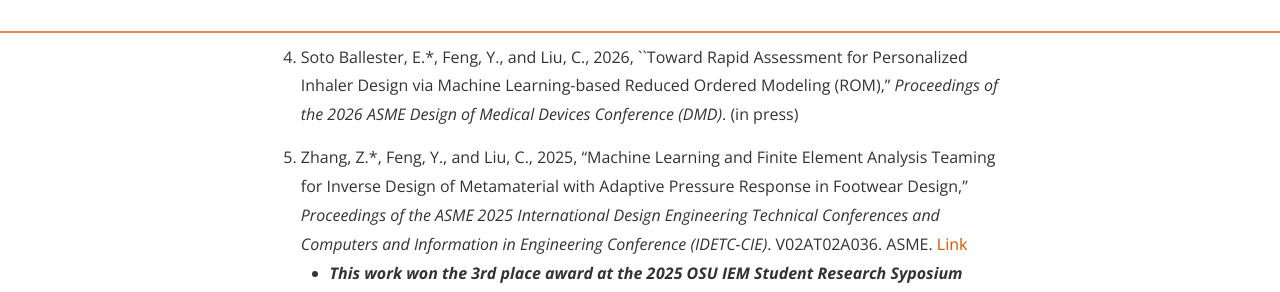
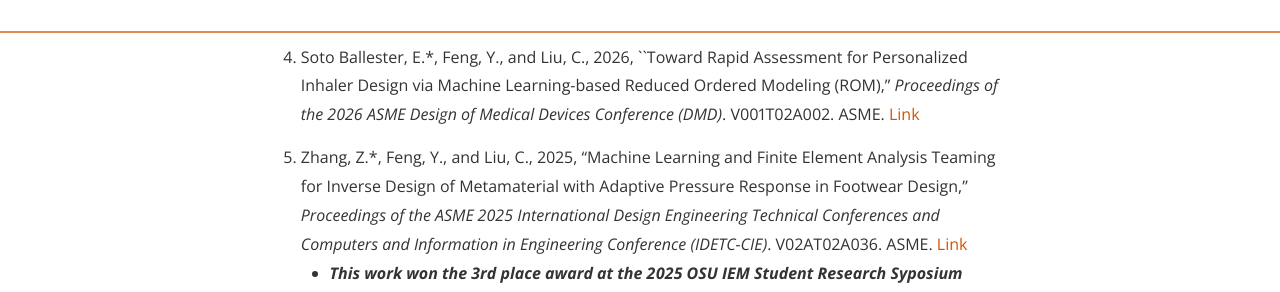
Before and after one commit to stars-laboratory/stars-laboratory.github.io, a Jekyll site: the page built from Dpublications.md, in a window 1280 px wide and 900 px high, scrolled down 5362 px. Shown: the part 157-449 px from the top of the window. Built offline with Jekyll 4.4.1, drawn with Linux system fonts in a browser that asks for light colours; nearby versions of some CDN libraries.

Commit message:
Update Dpublications.md
Information Update

```diff
--- a/Dpublications.md
+++ b/Dpublications.md
@@ -125,7 +125,7 @@ through Machine Learning,” *Nature Communications*. Vol. 14 (1), pp. 5765. [Li
 
 1. Yi, H., Patil, A., Feng, Y., Oskolkova A.\*, and Liu, C., 2026, “Assessment of Children Exposure to Airborne Virus-Laden Aerosols in a Virtual Classroom Using Computational Fluid Particle Dynamics,” submitted to the 2026 ASME Fluids Engineering Division Summer Meeting (FEDSM). (Accepted for Publication)
 
-1. Soto Ballester, E.\*, Feng, Y., and Liu, C., 2026, ``Toward Rapid Assessment for Personalized Inhaler Design via Machine Learning-based Reduced Ordered Modeling (ROM)," *Proceedings of the 2026 ASME Design of Medical Devices Conference (DMD)*. (in press)
+1. Soto Ballester, E.\*, Feng, Y., and Liu, C., 2026, ``Toward Rapid Assessment for Personalized Inhaler Design via Machine Learning-based Reduced Ordered Modeling (ROM)," *Proceedings of the 2026 ASME Design of Medical Devices Conference (DMD)*. V001T02A002. ASME. [Link](https://doi.org/10.1115/DMD2026-1011)
 
 1. Zhang, Z.\*, Feng, Y., and Liu, C., 2025, “Machine Learning and Finite Element Analysis Teaming for Inverse Design of Metamaterial with Adaptive Pressure Response in Footwear Design,” *Proceedings of the
 ASME 2025 International Design Engineering Technical Conferences and Computers and Information in Engineering Conference (IDETC-CIE)*. V02AT02A036. ASME. [Link](https://doi.org/10.1115/DETC2025-168937)
```
